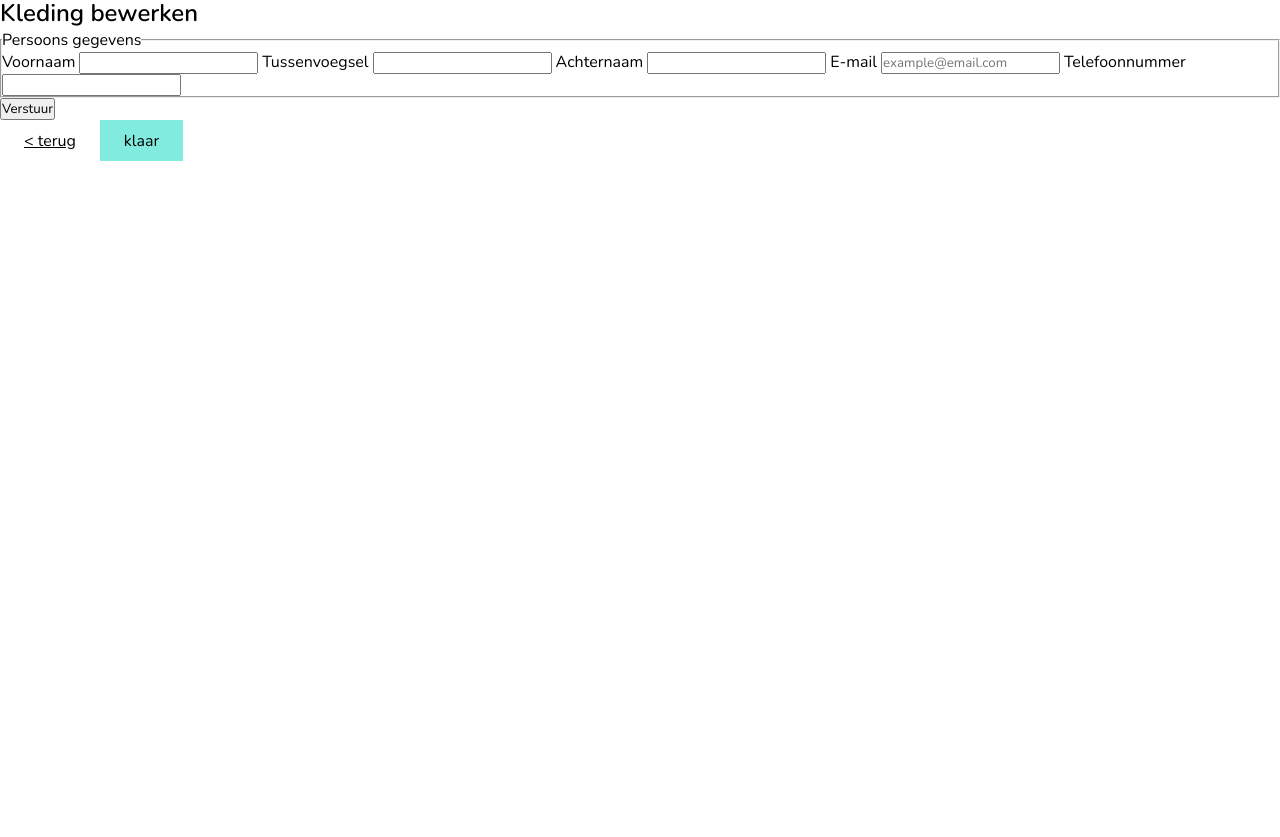
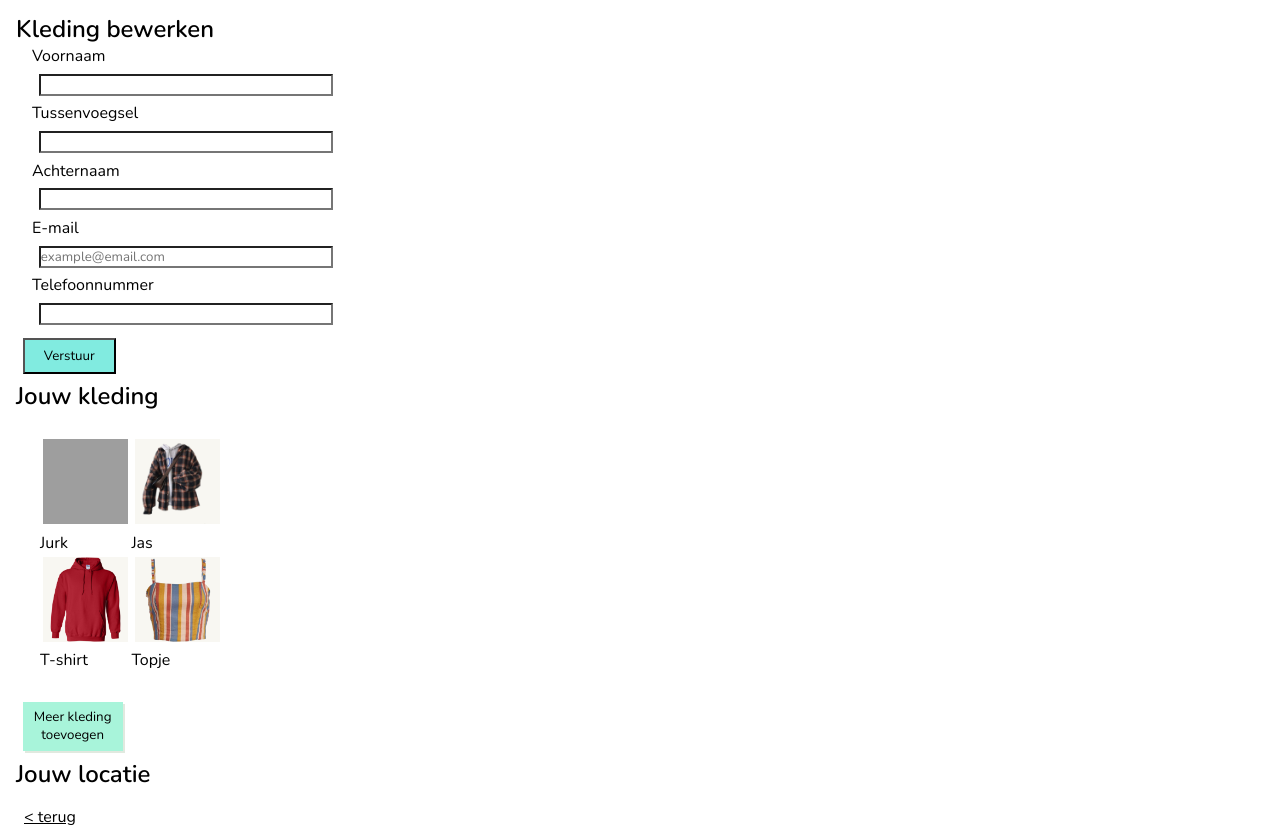
Before and after one commit to isabel8899/Blok_Tech, a website: page view/bewerken.html in a window 1280 px wide. Shown: the part 81-918 px from the top of the page. Before the commit the page ends 800 px from the top, so only its background shows below. Drawn offline with nearby package versions, Linux system fonts and the light colour scheme; grey boxes are pictures that could not be loaded.

Commit message:
werkende knop

```diff
--- a/index.js
+++ b/index.js
@@ -1,63 +1,5 @@
-const express = require("express");
+const knop = document.querySelector('.toevoegen')
 
-/*define consts and variables */
-
-const app = express();
-const port =  3000
-
-/*dit staat hier tijdelijk tot in week 4! */
-const movies =  [
-    {
-        "id": 1,
-        "slug": "black-panther", /*voor in de url vgm */
-        "name": "black-panther",
-        "year": "2018",
-        "catagories": ["animation", "action"]
-    },
-
-    {
-        "id": 2,
-        "slug": "pink-panther",
-        "name": "pink-panther",
-        "year": "2002",
-        "catagories": ["comedy", "childern"]
-    },
-
-    {
-        "id": 3,
-        "slug": "panther",
-        "name": "panther",
-        "year": "2011",
-        "catagories": ["romance", "drama"]
-    }
-];
-
-/* middleware */
-
-app.use(express.static('static'));
-
-/*routes
-  get /
-    home - show movie list, ofterwijl toont de variabele in de local:host */
-
-    app.get('/',(req,res) => {
-        movies.forEach( movie => {
-            res.send(`<h1>${movies[0].name}</h1>`)
-        })  /*res send eig neit gebruiken , res.render wel, omdat we template gaan gebruiken */
-    })
-
-
-/* if no routes give response, show 404 page*/
-
-app.use( (req,res) => {
-    res.status(404).send("Error 404: file not found");
+knop.addEventListener('click', event => {
+  console.log('hoi')
 })
-
-
-/* Set template engine */
-
-
-/*start webserver */
-app.listen(port, () => {
-    console.log(`webserver running on port localhost:${port}`)
-})
--- a/style.css
+++ b/style.css
@@ -9,16 +9,22 @@
   --creme: #f8f7f2;
   --logo-groen: #00a86b;
   --knop-groen: #81ebe0;
+  --knop-groen2: #a8f4da;
   --zwart: black;
   --wit: white;
 }
 
 body {
   background-color: var(--wit);
+  width: 290px;
+}
+
+main {
+  margin: 1em;
 }
 
 /*lettertype*/
-  a, p, h2, h3, h4, label, legend, input, li {
+  a, p, h2, h3, h4, label, legend, input, li, figcaption, button {
     font-family: 'nunito', Helvetica, sans-serif;
 }
 
@@ -33,21 +39,58 @@
     color: var(--logo-groen);
 }
 
+/**formulier stijlen**/
+fieldset {
+  width: 20em;
+  border: none;
+  margin-left: 1em;
+}
+
+form input {
+  background-color: var(--wit);
+  margin: 0.5em;
+  width: 92%;
+}
+
+input[type=submit] {
+  background-color: var(--knop-groen);
+  padding: .5em;
+  cursor: pointer;
+  width: 7em;
+}
+
+
+/*plaatjes bij bewerk-pagina stijlen*/
+img {
+  width: 85px;
+  height: 85px;
+  margin: .2em;
+  padding: .2;
+  background-color: var(--creme);
+}
+
+section {
+  display: flex;
+  flex-wrap: wrap;
+  margin: 1.5em;;
+}
+
+/*meer kleding toevoegen knop stijlen*/
+button {
+  width: 100px;
+  padding: 0.5em;
+  margin: .5em;
+  background-color: var(--knop-groen2);
+  border: none;
+  box-shadow: 2px 2px #e1e9df;
+  cursor: pointer;
+}
+
 /*footer terug/verder knop stijlen*/
 
-li {
-  text-decoration: underline;
+a {
   padding: 0.6em;
   padding-left: 1.5em;
   padding-right: 1.5em;
+  color: var(--zwart);
 }
-
-ul {
-  display: flex;
-  list-style: none;
-}
-
-li:last-of-type {
-  background-color: var(--knop-groen);
-  text-decoration: none;
-}
--- a/bewerken.html
+++ b/view/bewerken.html
@@ -4,7 +4,7 @@
     <meta charset="UTF-8">
     <meta http-equiv="X-UA-Compatible" content="IE=edge">
     <meta name="viewport" content="width=device-width, initial-scale=1.0">
-    <link rel="stylesheet" href="./style.css">
+    <link rel="stylesheet" href="../style.css">
 
     <link rel="preconnect" href="https://fonts.googleapis.com">
     <link rel="preconnect" href="https://fonts.gstatic.com" crossorigin>
@@ -21,11 +21,9 @@
     <main>
         <h2>Kleding bewerken</h2>
 
-        <form action="./bewerken.html">
+        <form action="bewerken.html">
 
             <fieldset>
-                <legend>Persoons gegevens</legend>
-
                 <label for="voornaam">Voornaam</label>
                 <input type="text" id="voornaam" required >
 
@@ -45,14 +43,43 @@
             <input type="submit" value="Verstuur">
         </form>
 
+
+        <h2>Jouw kleding</h2>
+
+        <section>
+            <figure>
+                <img src="../images/dress.png" alt="Plaatje van een jurk">
+
+                <Figcaption>Jurk</Figcaption>
+            </figure>
+
+            <Figure>
+                <img src="../images/jacket.png" alt="plaatje van een jasje">
+                <figcaption>Jas</figcaption>
+            </Figure>
+
+            <figure>
+                <img src="../images/vest.png" alt="plaatje van een vest">
+                <figcaption>T-shirt</figcaption>
+            </figure>
+
+            <figure>
+                <img src="../images/top.png" alt="plaatje van een topje">
+                <figcaption>Topje</figcaption>
+            </figure>
+        </section>
+
+        <button class="toevoegen"> Meer kleding toevoegen </button>
+
+        <h2>Jouw locatie</h2>
+
     </main>
 
     <footer>
-        <ul>
-            <li>< terug</li>
-            <li>klaar</li>
-        </ul>
+         <a href="">< terug</a>
 
     </footer>
+
+    <script src="../index.js" ></script>
 </body>
 </html>
```
Also changed, not shown: handlebar_tutorial.js (deleted, +0 -14 lines), view/index.html (renamed from index.html), view/kledingstijlen.html (added), 2 other files. Lines whose indentation alone changed are shown as unchanged.
